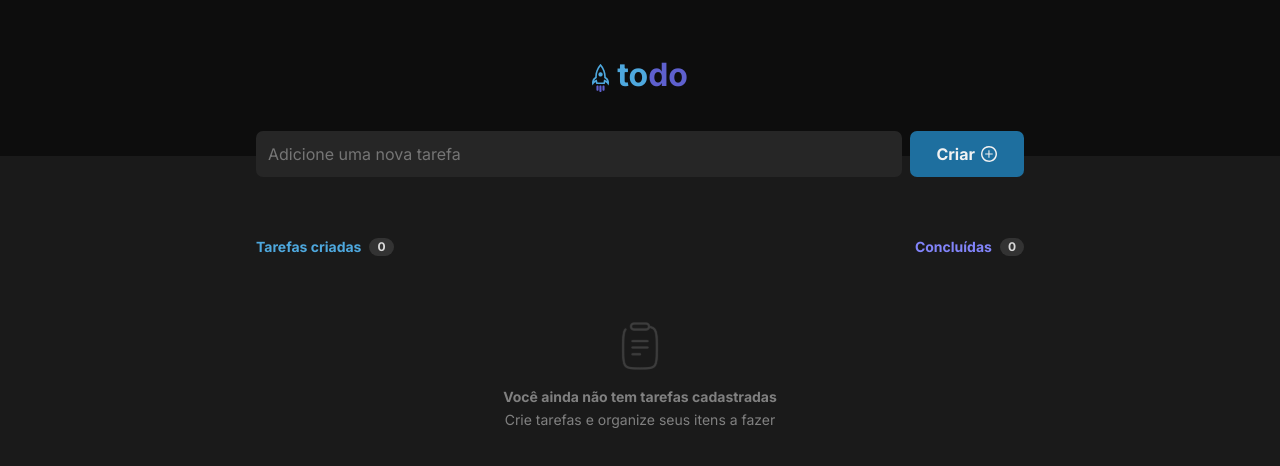
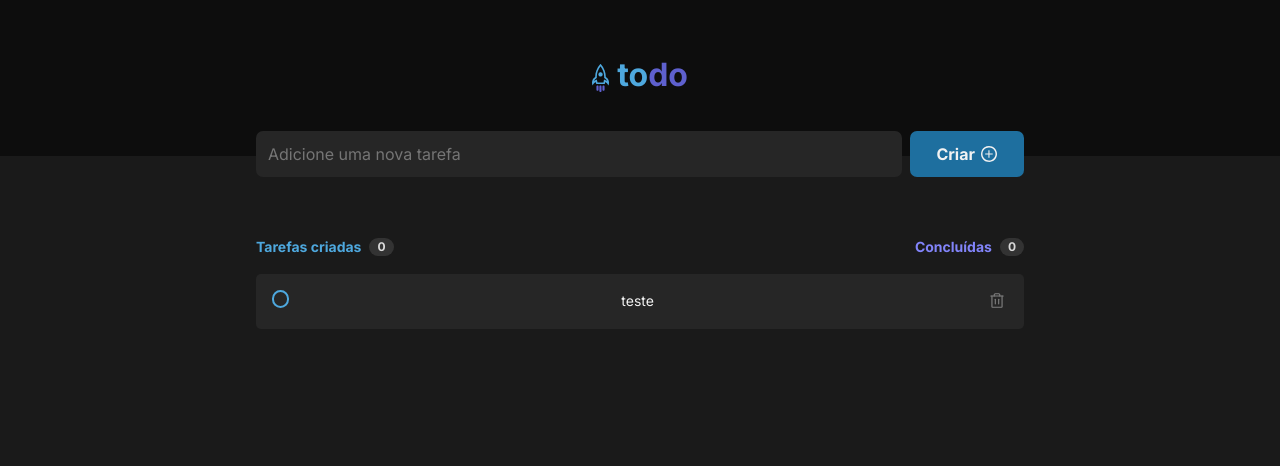
Before and after one commit to jeremiassnts/desafio-01-trilha-react-to-do-list, a React (Vite) app: page / in a window 1280 px wide. Shown: the top 466 px of the page. Built offline with nearby package versions, Linux system fonts and the light colour scheme; the HTML template or start-up script is replaced by a standard one.

Commit message:
feat: item

```diff
--- a/package.json
+++ b/package.json
@@ -10,6 +10,7 @@
     "preview": "vite preview"
   },
   "dependencies": {
+    "phosphor-react": "^1.4.1",
     "react": "^18.2.0",
     "react-dom": "^18.2.0"
   },
--- /dev/null
+++ b/src/Item.module.css
@@ -0,0 +1,76 @@
+.container {
+    background-color: var(--gray-500);
+    width: 100%;
+    border-radius: 5px;
+    padding: 1rem;
+    display: flex;
+    flex-direction: row;
+    justify-content: space-between;
+    align-items: flex-start;
+}
+
+.container input {
+    width: 1.3em;
+    height: 1.3em;
+    border-radius: 50%;
+    appearance: none;
+    -webkit-appearance: none;
+    border: 2px solid var(--blue);
+    cursor: pointer;
+    display: flex;
+    justify-content: center;
+    align-items: center;
+    padding: 0;
+    transition: border 0.1s;
+}
+
+.container input::after {
+    content: "\2714";
+    color: var(--gray-100);
+    font-size: 0.5rem;
+    display: none;
+}
+
+.container input:hover {
+    border-color: var(--blue-dark);
+}
+
+.container input:checked {
+    background-color: var(--purple-dark);
+    border: none;
+    transition: background 0.1s;
+}
+
+.container input:checked::after {
+    display: block;
+}
+
+.container input:checked:hover {
+    background-color: var(--purple);
+}
+
+.container span {
+    font-size: 0.875rem;
+}
+
+.not-done {
+    color: var(--gray-100);
+}
+
+.done {
+    color: var(--gray-300);
+    text-decoration: line-through;
+}
+
+.trash {
+    color: var(--gray-300);
+    cursor: pointer;
+    transition: color 0.1s;
+    padding: 2px;
+}
+
+.trash:hover {
+    background-color: var(--gray-400);
+    border-radius: 5px;
+    color: var(--danger);
+}
--- /dev/null
+++ b/src/Item.tsx
@@ -0,0 +1,16 @@
+import { Trash } from "phosphor-react";
+import styles from './Item.module.css'
+
+interface ItemProps {
+    checked: boolean;
+    description: string;
+    handleCheck: () => void
+}
+
+export function Item({ checked, description, handleCheck }: ItemProps) {
+    return <div className={styles.container}>
+        <input type="checkbox" checked={checked} onClick={handleCheck} />
+        <span className={checked ? styles.done : styles['not-done']}>{description}</span>
+        <Trash size={22} className={styles.trash} />
+    </div>
+}
--- a/src/Panel.module.css
+++ b/src/Panel.module.css
@@ -10,7 +10,7 @@
 }
 
 .list {
-
+    padding: 1rem 0;
 }
 
 .noItems {
--- a/src/Panel.tsx
+++ b/src/Panel.tsx
@@ -2,6 +2,7 @@ import { useState } from 'react'
 import { Label } from './Label'
 import styles from './Panel.module.css'
 import list from './assets/list.svg'
+import { Item } from './Item';
 
 interface Item {
     id: number;
@@ -10,7 +11,17 @@ interface Item {
 }
 
 export function Panel() {
-    const [items, setItems] = useState<Array<Item>>([])
+    const [items, setItems] = useState<Array<Item>>([{
+        id: 1,
+        checked: false,
+        description: 'teste'
+    }])
+    function handleCheckItem(id: number) {
+        let itemsCopy = [...items]
+        const index = itemsCopy.findIndex(e => e.id == id)
+        itemsCopy[index].checked = !itemsCopy[index].checked
+        setItems(itemsCopy)
+    }
     return <div className={styles.container}>
         <div className={styles.header}>
             <Label color='#4EA8DE' text='Tarefas criadas' value='0' />
@@ -24,5 +35,11 @@ export function Panel() {
                 <span>Crie tarefas e organize seus itens a fazer</span>
             </div>
         }
+        {
+            items.length > 0 &&
+            <div className={styles.list}>
+                {items.map((item) => <Item checked={item.checked} description={item.description} key={item.id} handleCheck={() => handleCheckItem(item.id)} />)}
+            </div>
+        }
     </div>
 }
```
Also changed, not shown: 1 other file (tests, documents, lock files or other folders).
